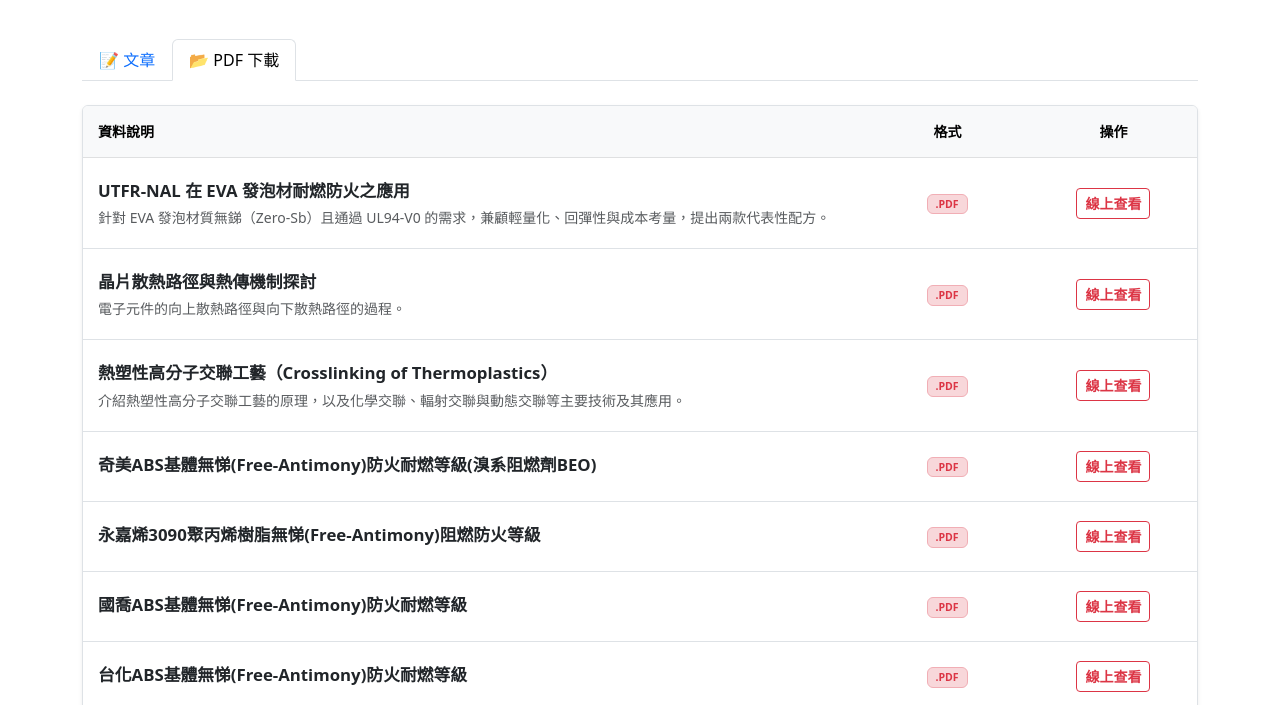
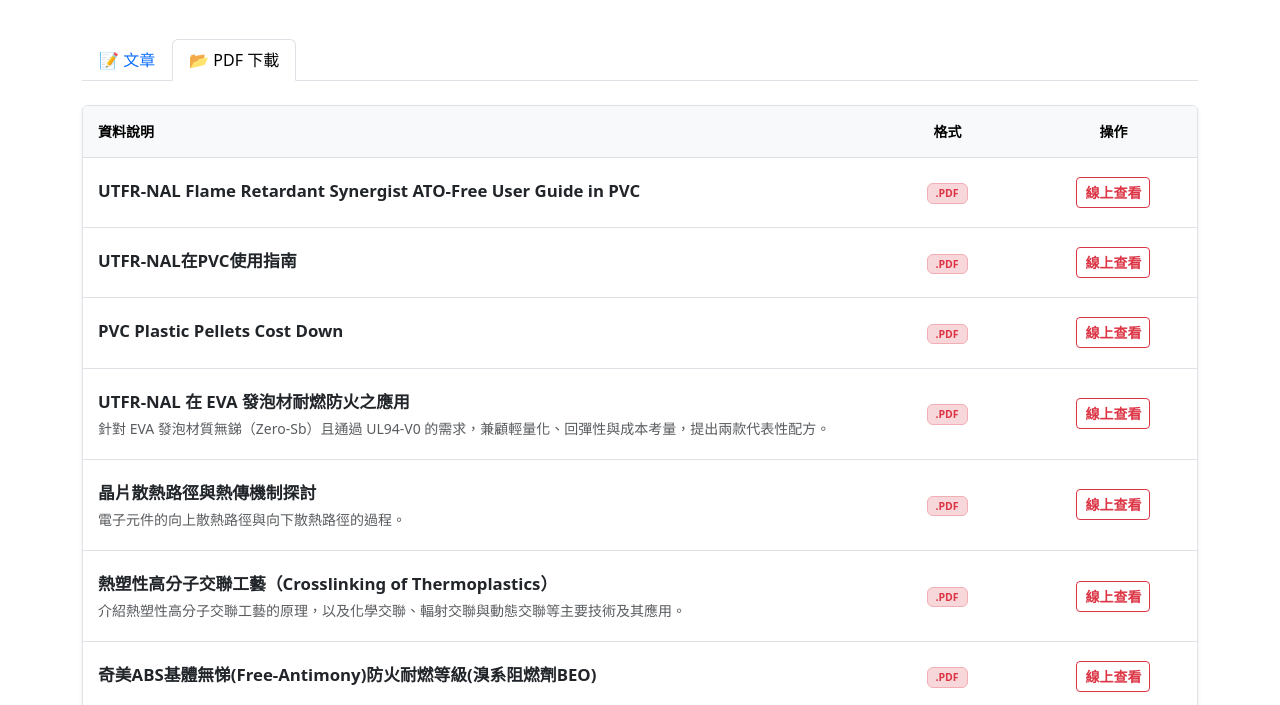
Before and after one commit to Tzener751/unitetek-website, a plain HTML site: page industry_list.html in a window 1280 px wide. Both pictures are taken after a click on the tab "📂 PDF 下載". Shown: the part 95-800 px from the top of the page. Drawn offline with nearby package versions, Linux system fonts and the light colour scheme.

Commit message:
new pdf file uploading

```diff
--- a/industry_list.html
+++ b/industry_list.html
@@ -106,6 +106,39 @@
                             </tr>
                         </thead>
                         <tbody>
+                            <tr>
+                                <td style="padding: 20px 15px;">
+                                    <strong class="text-dark d-block mb-1" style="font-size: 1.05rem;">UTFR-NAL Flame Retardant Synergist ATO-Free User Guide in PVC</strong>
+                                </td>
+                                <td><span class="badge bg-danger-subtle text-danger border border-danger-subtle px-2 py-1 fw-bold">.PDF</span></td>
+                                <td style="text-align: center; padding: 15px;">
+                                    <a href="https://tzener751.github.io/unitetek-website/static/pdf/UTFR-NAL Flame Retardant Synergist ATO-Free User Guide in PVC 151126.pdf" target="_blank" class="btn btn-outline-danger btn-sm fw-bold">
+                                        線上查看
+                                    </a>
+                                </td>
+                            </tr>
+                            <tr>
+                                <td style="padding: 20px 15px;">
+                                    <strong class="text-dark d-block mb-1" style="font-size: 1.05rem;">UTFR-NAL在PVC使用指南</strong>
+                                </td>
+                                <td><span class="badge bg-danger-subtle text-danger border border-danger-subtle px-2 py-1 fw-bold">.PDF</span></td>
+                                <td style="text-align: center; padding: 15px;">
+                                    <a href="https://tzener751.github.io/unitetek-website/static/pdf/UTFR-NAL在PVC使用指南 131126.pdf" target="_blank" class="btn btn-outline-danger btn-sm fw-bold">
+                                        線上查看
+                                    </a>
+                                </td>
+                            </tr>
+                            <tr>
+                                <td style="padding: 20px 15px;">
+                                    <strong class="text-dark d-block mb-1" style="font-size: 1.05rem;">PVC Plastic Pellets Cost Down</strong>
+                                </td>
+                                <td><span class="badge bg-danger-subtle text-danger border border-danger-subtle px-2 py-1 fw-bold">.PDF</span></td>
+                                <td style="text-align: center; padding: 15px;">
+                                    <a href="https://tzener751.github.io/unitetek-website/static/pdf/PVC Plastic Pellets Cost Down 151126.pdf" target="_blank" class="btn btn-outline-danger btn-sm fw-bold">
+                                        線上查看
+                                    </a>
+                                </td>
+                            </tr>
                             <tr>
                                 <td style="padding: 20px 15px;">
                                     <strong class="text-dark d-block mb-1" style="font-size: 1.05rem;">UTFR-NAL 在 EVA 發泡材耐燃防火之應用</strong>
```
Also changed, not shown: 3 other files.
